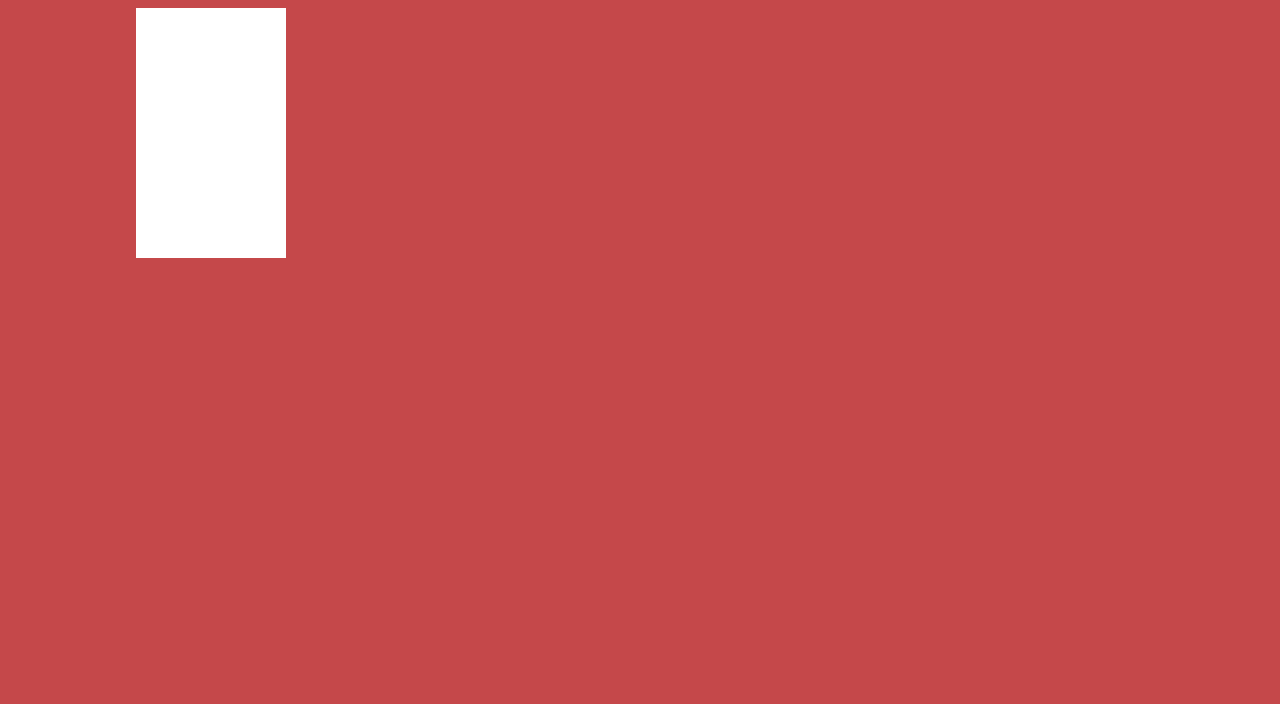
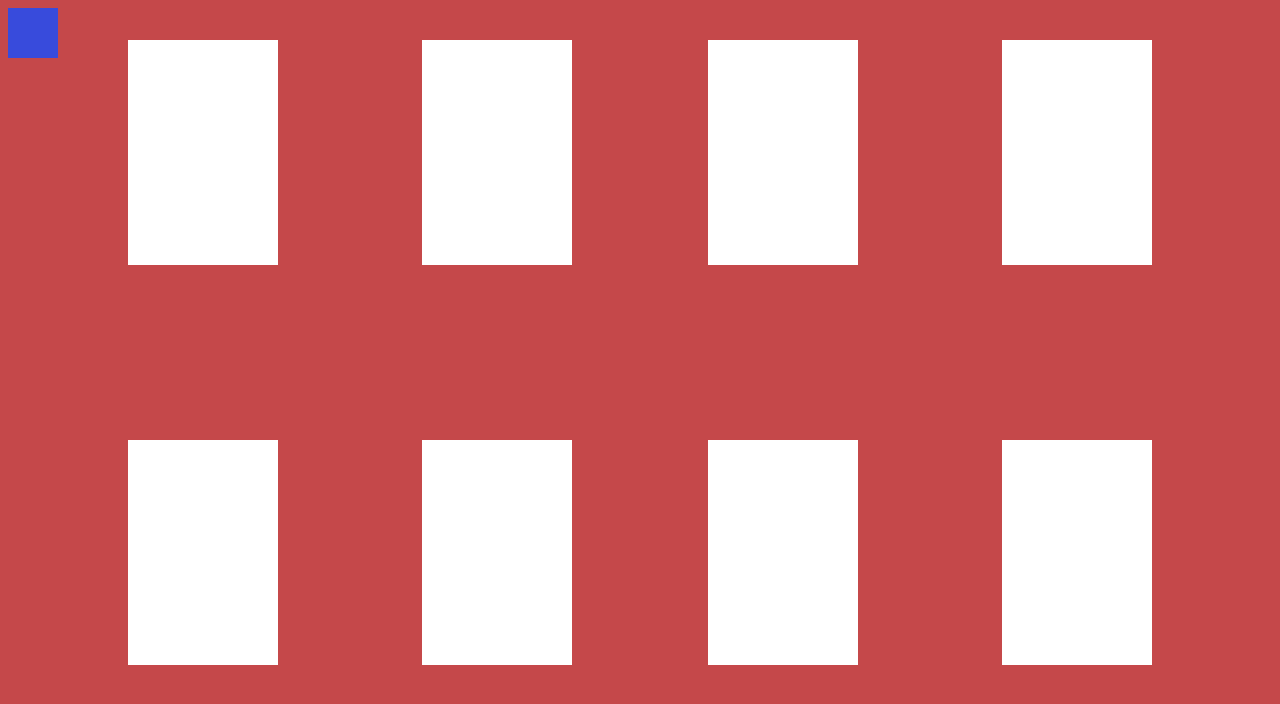
Before and after one commit to shaun1810/security-game, a plain HTML site: page index.html in a window 1280 px wide. Drawn offline with Linux system fonts and the light colour scheme.

Commit message:
Added character div and atm id's

```diff
--- a/css/index.css
+++ b/css/index.css
@@ -4,9 +4,53 @@ body {
 	background-color: rgba(197,72,74,1.00);
 }
 
+
+/* --- ATM --- */
 .atm {
 	width: 150px;
-	height: 250px;
+	height: 225px;
 	background-color: #fff;
-	position: relative;
+	position: absolute;
+	float: left;
 }
+#atm1 {
+	left: 10%;
+	top: 5%;
+}
+#atm2 {
+	left: 33%;
+	top: 5%;
+}
+#atm3 {
+	right: 33%;
+	top: 5%;
+}
+#atm4 {
+	right: 10%;
+	top: 5%;
+}
+#atm5 {
+	left: 10%;
+	top: 55%;
+}
+#atm6 {
+	left: 33%;
+	top: 55%;
+}
+#atm7 {
+	right: 33%;
+	top: 55%;
+}
+#atm8 {
+	right: 10%;
+	top: 55%;
+}
+
+
+/* --- CHARACTER -- */
+.character {
+	width: 50px;
+	height: 50px;
+	position: absolute;
+	background: rgba(56,75,220,1.00);
+}
--- a/index.html
+++ b/index.html
@@ -3,7 +3,15 @@
 	<link rel="stylesheet" href="css/index.css" type="text/css">
 </head>
 <body>
-	<div class="atm" style="left: 10%"></div>
+	<div class="atm" id="atm1"></div>
+	<div class="atm" id="atm2"></div>
+	<div class="atm" id="atm3"></div>
+	<div class="atm" id="atm4"></div>
+	<div class="atm" id="atm5"></div>
+	<div class="atm" id="atm6"></div>
+	<div class="atm" id="atm7"></div>
+	<div class="atm" id="atm8"></div>
+    <div class="character" id="character"></div>
 	<script src="js/jquery-1.11.3.min.js"></script>
 </body>
 </html>
```
